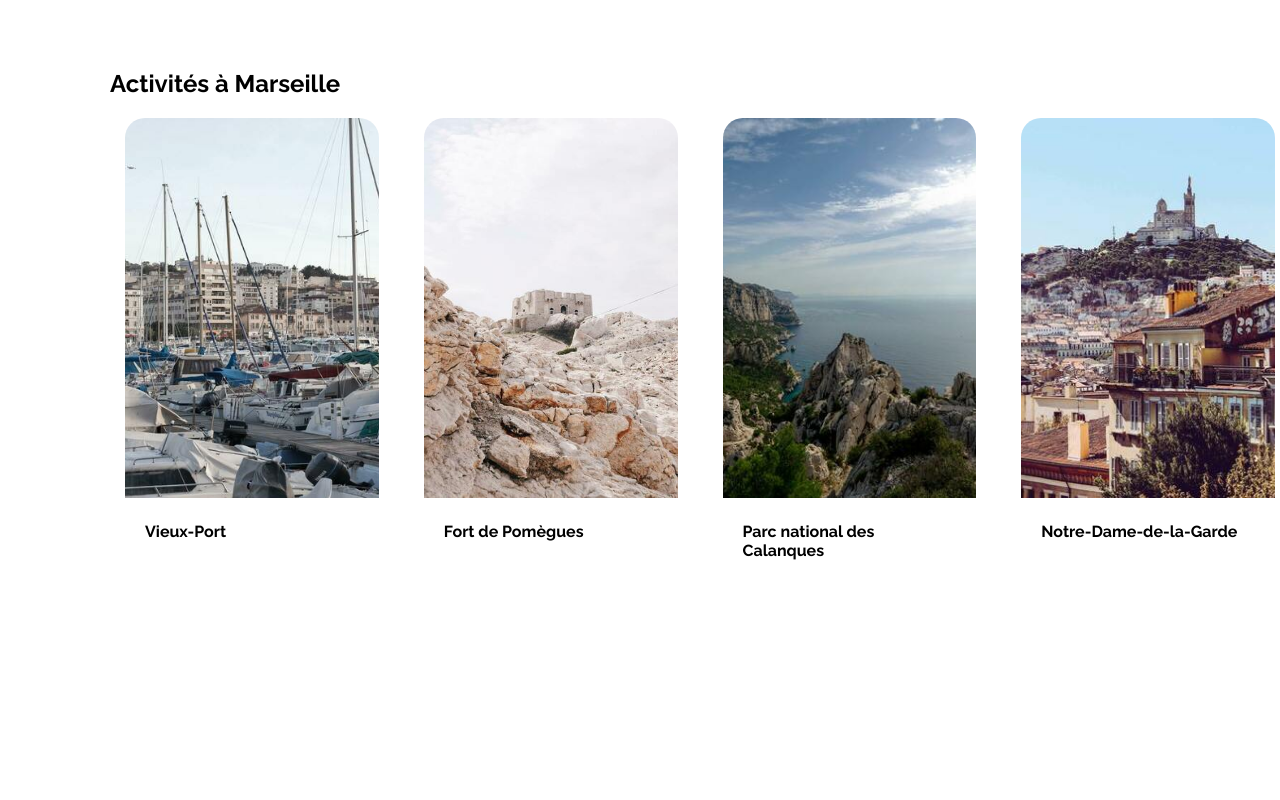
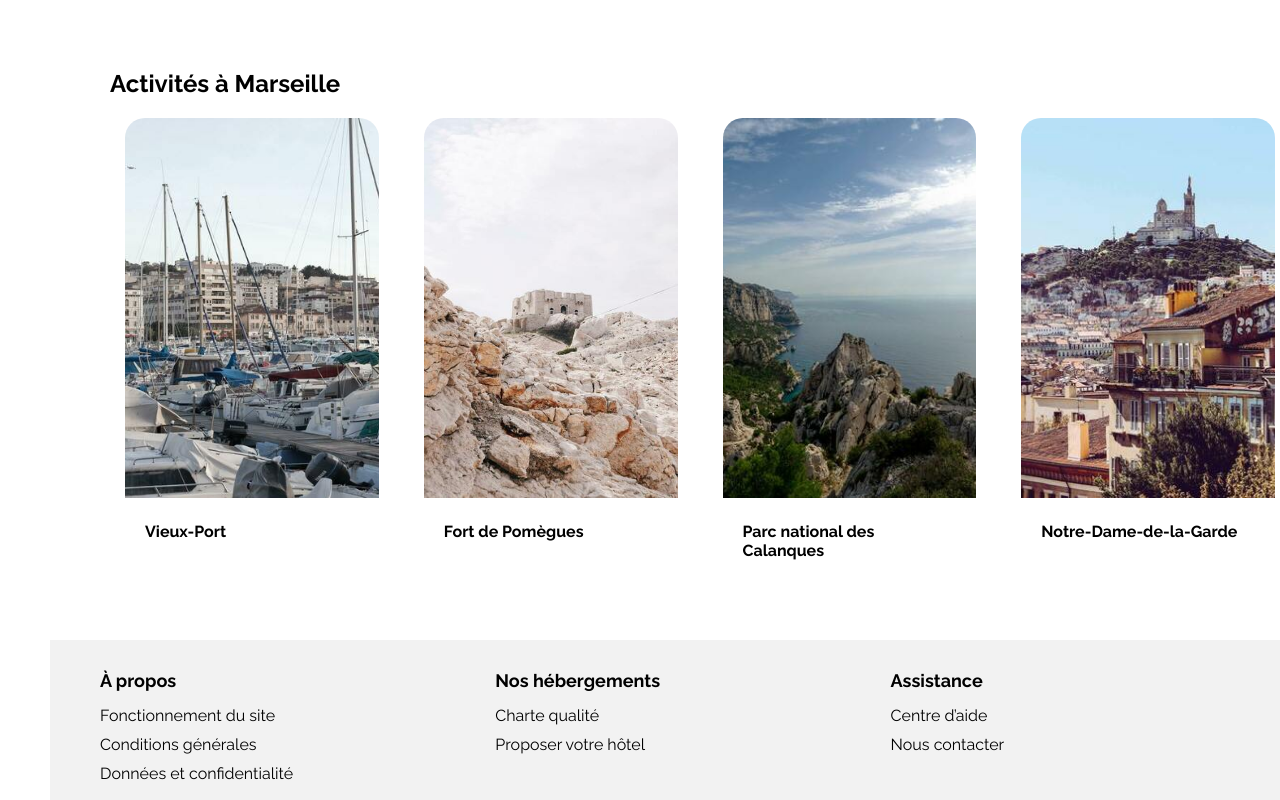
Before and after one commit to donovan-dev-web/Projet-Booki, a plain HTML site: page index.html in a window 1280 px wide. Shown: the part 1071-1871 px from the top of the page. Before the commit the page ends 1711 px from the top, so only its background shows below. Drawn offline with Linux system fonts and the light colour scheme.

Commit message:
Ajout du footer
Ajout du Footer

```diff
--- a/css/SecondaryStyles.css
+++ b/css/SecondaryStyles.css
@@ -323,3 +323,37 @@ header {
     font-weight: 700;
     margin: 0;
 }
+
+/****** Footer ***********/
+footer {
+    width: 100%;
+    height: 160px;
+    background-color: var(--main-bg-color);
+    display: flex;
+    flex-direction: row;
+    justify-content: space-between;
+    padding: 0px 50px;
+}
+
+.Footer-section {
+    width: 33%;
+    height: 100%;
+    display: flex;
+    flex-direction: column;
+}
+
+.Footer-section h3 {
+    font-size: 18px;
+    font-weight: 700;
+    margin-top: 30px;
+    margin-bottom: 15px;
+}
+
+.Footer-section ul {
+    list-style: none;
+    padding: 0;
+    margin: 0;
+    display: flex;
+    flex-direction: column;
+    gap: 10px;
+}
--- a/index.html
+++ b/index.html
@@ -299,7 +299,30 @@
                 </div>
             </section>
         </main>
-        <footer></footer>
+        <footer>
+            <div class="Footer-section">
+                <h3>À propos</h3>
+                <ul>
+                    <li><a href="#">Fonctionnement du site</a></li>
+                    <li><a href="#">Conditions générales </a></li>
+                    <li><a href="#">Données et confidentialité</a></li>
+                </ul>
+            </div>
+            <div class="Footer-section">
+                <h3>Nos hébergements</h3>
+                <ul>
+                    <li><a href="#">Charte qualité</a></li>
+                    <li><a href="#">Proposer votre hôtel</a></li>
+                </ul>
+            </div>
+            <div class="Footer-section">
+                <h3>Assistance</h3>
+                <ul>
+                    <li><a href="#">Centre d’aide</a></li>
+                    <li><a href="#">Nous contacter</a></li>
+                </ul>
+            </div>
+        </footer>
     </div>
 </body>
 
```
Also changed, not shown: 1 other file.
